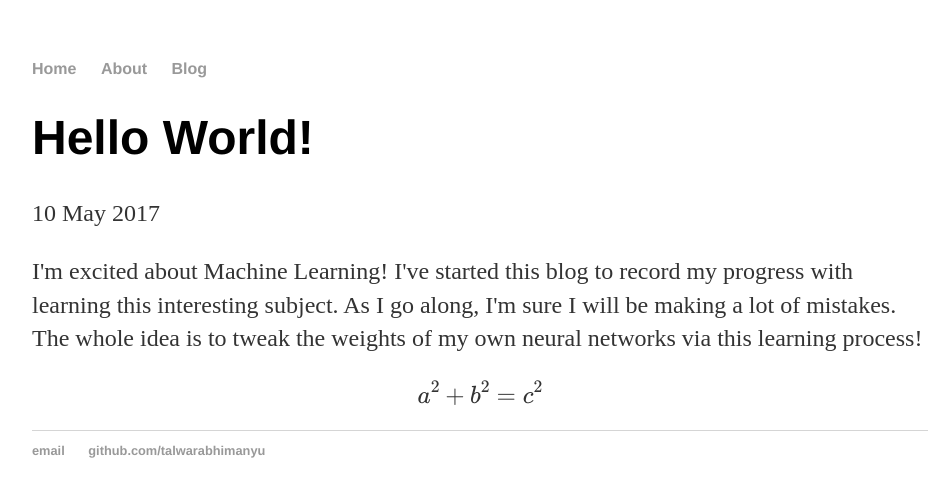
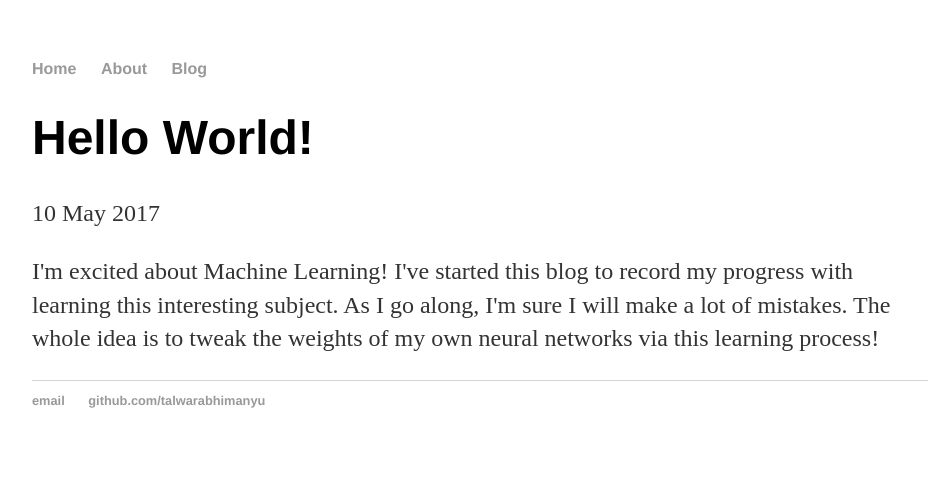
Before and after one commit to talwarabhimanyu/talwarabhimanyu.github.io, a Jekyll site: the page built from _posts/2017-05-10-Hello.html, in a window 1280 px wide. Shown: the top 497 px of the page, without its empty margins (160-1111 px from the left). Built offline with Jekyll 4.4.1, drawn with Linux system fonts in a browser that asks for light colours; formulas are drawn with MathJax 3.

```diff
--- a/_posts/2017-05-10-Hello.html
+++ b/_posts/2017-05-10-Hello.html
@@ -4,6 +4,5 @@
 date: 2017-05-10
 ---
 	<body>
-		<p>I'm excited about Machine Learning! I've started this blog to record my progress with learning this interesting subject. As I go along, I'm sure I will be making a lot of mistakes. The whole idea is to tweak the weights of my own neural networks via this learning process!</p>
-		<p> $$a^2 + b^2 = c^2$$ </p>
+		<p>I'm excited about Machine Learning! I've started this blog to record my progress with learning this interesting subject. As I go along, I'm sure I will make a lot of mistakes. The whole idea is to tweak the weights of my own neural networks via this learning process!</p>
 	</body>
```
